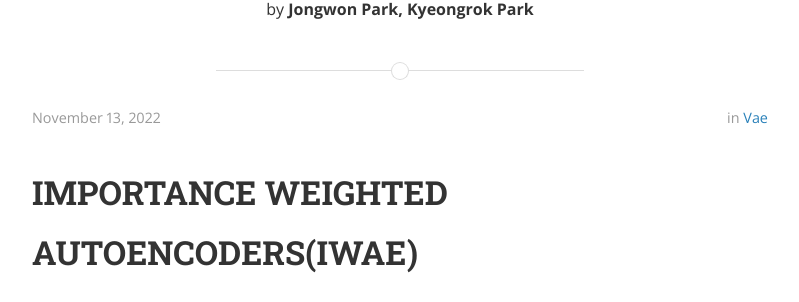
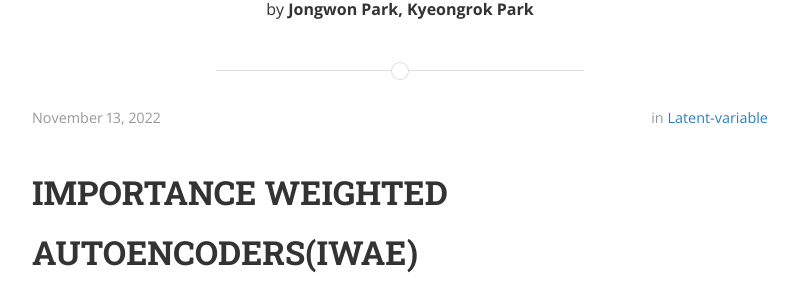
Before and after one commit to deep-generative-models-AIM5036/deep-generative-models-AIM5036.github.io, a Jekyll site: the page built from _posts/2022-11-13-IWAE.md, in a window 1280 px wide and 900 px high. Shown: the part 179-481 px from the top of the window, without its empty margins (240-1039 px from the left). Built offline with Jekyll 4.4.1, drawn with Linux system fonts in a browser that asks for light colours; nearby versions of some CDN libraries; formulas are drawn with MathJax 3.

Commit message:
Update 2022-11-13-IWAE.md
Signed-off-by: vapene <84373236+vapene@users.noreply.github.com>

```diff
--- a/_posts/2022-11-13-IWAE.md
+++ b/_posts/2022-11-13-IWAE.md
@@ -3,8 +3,8 @@ layout: post
 title:  "IWAE"
 date:   2022-11-13
 author: Jongwon Park, Kyeongrok Park
-categories: VAE
-tags: IWAE, VAE
+categories: Latent-variable
+tags: IWAE, Latent-variable, VAE
 use_math: true
 ---
 
```
